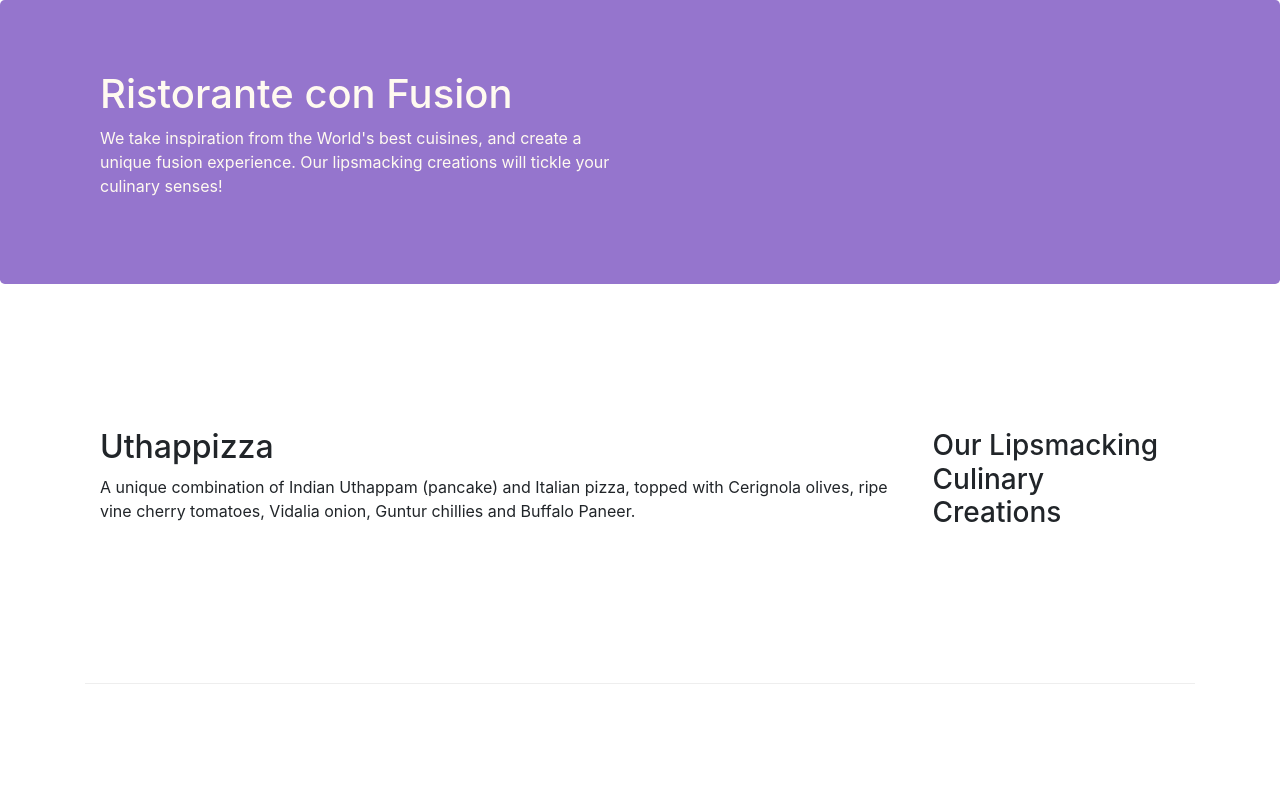
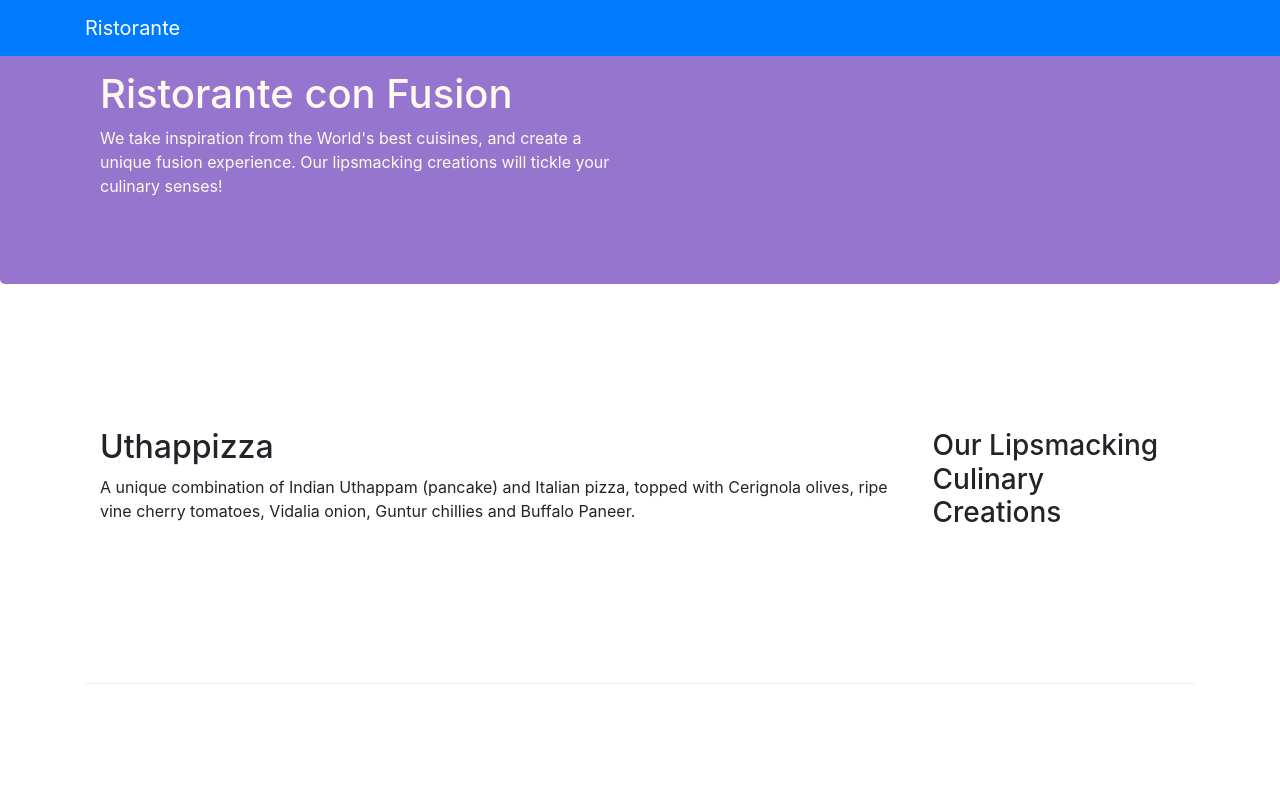
Before and after one commit to manumanoj4540/Bootstrap4, a website: page index.html in a window 1280 px wide. Shown: the top 800 px of the page. Drawn offline with nearby package versions, Linux system fonts and the light colour scheme.

Commit message:
introduced the navbar

```diff
--- a/index.html
+++ b/index.html
@@ -15,6 +15,15 @@
 </head>
 
 <body>
+
+    <nav class="navbar navbar-dark navbar-expand-sm bg-primary fixed-top">
+        <div class="container">
+            <a class="navbar-brand" href="#">Ristorante</a>
+
+        </div>
+
+
+    </nav>
 
     <header class="jumbotron">
         <div class="container">
```
